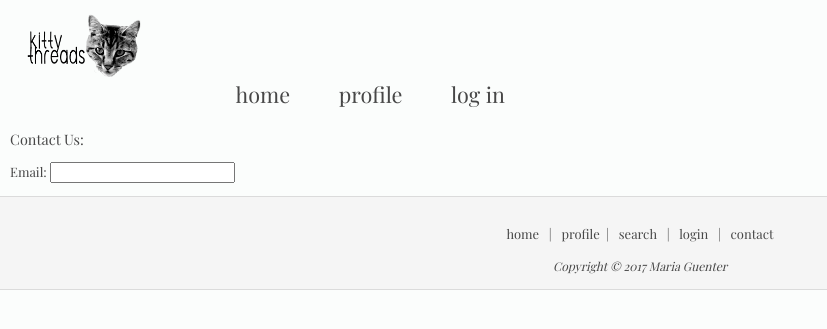
After one commit to mariaguenter/couches, a PHP site: page /contact.html in a window 1280 px wide. The commit adds this page. Shown: the top 329 px of the page, without its empty margins (0-827 px from the left). Run offline with PHP 8.4, Linux system fonts and the light colour scheme.

Commit message:
i organized stuff

```diff
--- /dev/null
+++ b/contact.html
@@ -0,0 +1,41 @@
+<!DOCTYPE html>
+<html>
+<head lang="en">
+	<link rel="stylesheet" type="text/css" href="http://fonts.googleapis.com/css?family=Playfair Display">
+   <meta charset="utf-8">
+   <title>Home</title>
+   <link rel="stylesheet" href="css/style.css" />
+</head>
+<body>
+<header id="masthead">
+	<img id="logo" src="logo.png" alt="Kitty Threads" />
+	<nav>
+		<ul>
+			<li><a href="#">home</a></li>
+			<li><a href="#">profile</a></li>
+			<li><a href="#">log in</a></li>
+		</ul>
+	</nav>
+</header>
+<div id="main">
+<form action="">
+	<legend>Contact Us:</label>
+	<p>
+		<label>Email:</label>
+		<input type="text" name="emai" />
+
+
+
+</div>
+
+<footer>
+   <div class="footer-section">
+		<p>
+			<a href="#">home</a>  | <a href="#">profile</a>| <a href="#">search</a>  | <a href="#">login</a>  | <a href="#">contact</a>
+		</p>
+		<i><small>Copyright © 2017 Maria Guenter</small></i>
+   </div>
+</footer>
+
+</body>
+</html>
--- a/css/style.css
+++ b/css/style.css
@@ -5,6 +5,8 @@ h1, h2, body, p, i {
 
 body{
 	background-color: #FBFDFC;
+	font-size: 0.9em;
+	min-width: 50em;
 }
 
 h1{
@@ -23,49 +24,25 @@ h2{
 	padding-top: 1em;
 }
 
-#logo{
-	height: 240%;
-	width: 10%;
-	margin-top: -2.2em;
-	padding-left: 1em;
-	display: inline-block;
-}
-
-body{
-	font-size: 0.9em;
-	min-width: 50em;
-}
-
-nav{
-	text-align:right;
-	padding-right: 5em;
-	font-size: 1.5em;
-	display: inline-block;
-}
-
-nav li{
-	list-style-type: none;
-	display: inline;
-	padding-left: 2em;
-	text-decoration:none;
-}
-
-nav li a{
-	text-decoration:none;
-}
-
 p{
 	font-size: 0.9em;
 }
 
-#post-types{
-	list-style-type: none;
-	padding-left: 0pt;
+a{
+	text-decoration:none;
+	font-family: 'Playfair Display', sans-serif;
+	color: #474747;
 }
 
+a:link{
+	color: #474747;
+}
 
+a:hover{
+	color: #FF3B3F;
+}
 
-#masthead{
+#header{
 	height: 50px;
 	margin-top: -10px;
 	margin-left: -10px;
@@ -77,10 +54,20 @@ p{
 	border-bottom-color: #dbdbdb;
 	padding-bottom:1em;
 }
+
+#logo{
+	height: 240%;
+	width: 10%;
+	margin-top: -2.2em;
+	padding-left: 1em;
+	display: inline-block;
+}
+
 nav{
 	text-align:right;
 	padding-right: 5em;
 	font-size: 1.5em;
+	display: inline-block;
 	margin-top: -0.9em;
 }
 
@@ -88,29 +75,9 @@ nav li{
 	list-style-type: none;
 	display: inline;
 	padding-left: 2em;
-
+	text-decoration:none;
 }
 
-a{
-	text-decoration:none;
-	font-family: 'Playfair Display', sans-serif;
-	color: #474747;
-}
-
-#center{
-	margin-left: 0.5em;
-	margin-right: 5em;
-	margin-bottom: 0.8em;
-	padding-top: 1em;
-
-	overflow: auto;
-	background-color: #efefef;
-	padding-right: 1.5em;
-	padding-left: 1.5em;
-	border: solid;
-	border-color: #dbdbdb;
-	border-width: thin;
-}
 #searchBar{
 	margin-left: 0.5em;
 	margin-right: 5em;
@@ -183,18 +169,24 @@ footer{
 	text-decoration: none;
 }
 
-a:link{
-	color: #474747;
-}
 
-a:hover{
-	color: #FF3B3F;
-}
+
+
+
+
+
+
+
+
+
+
+
 
 form{
 	margin-left: auto;
 }
-input[type=text] {
+
+#search[type=text] {
     width: 40%;
     -webkit-transition: width 0.4s ease-in-out;
     transition: width 0.4s ease-in-out;
--- a/home.html
+++ b/home.html
@@ -7,7 +7,7 @@
    <link rel="stylesheet" href="css/style.css" />
 </head>
 <body>
-<header id="masthead">
+<header id="header">
 	<img id="logo" src="logo.png" alt="Kitty Threads" />
 	<nav>
 		<ul>
@@ -29,7 +29,7 @@
 </article>
 <div id = "searchBar">
 <form id="searchbox" action="">
-    <input name="search" type="text" placeholder="search away">
+    <input id="search" name="search" type="text" placeholder="search away">
 	<input type = "submit">
 </form>
 </div>
@@ -70,7 +70,7 @@
 </article>
 <article id = "right-sidebar">
 </article>
-<div>
+
 <footer>
    <div class="footer-section">
 		<p>
```
Also changed, not shown: other parts of css/style.css (+29 -11 lines).
